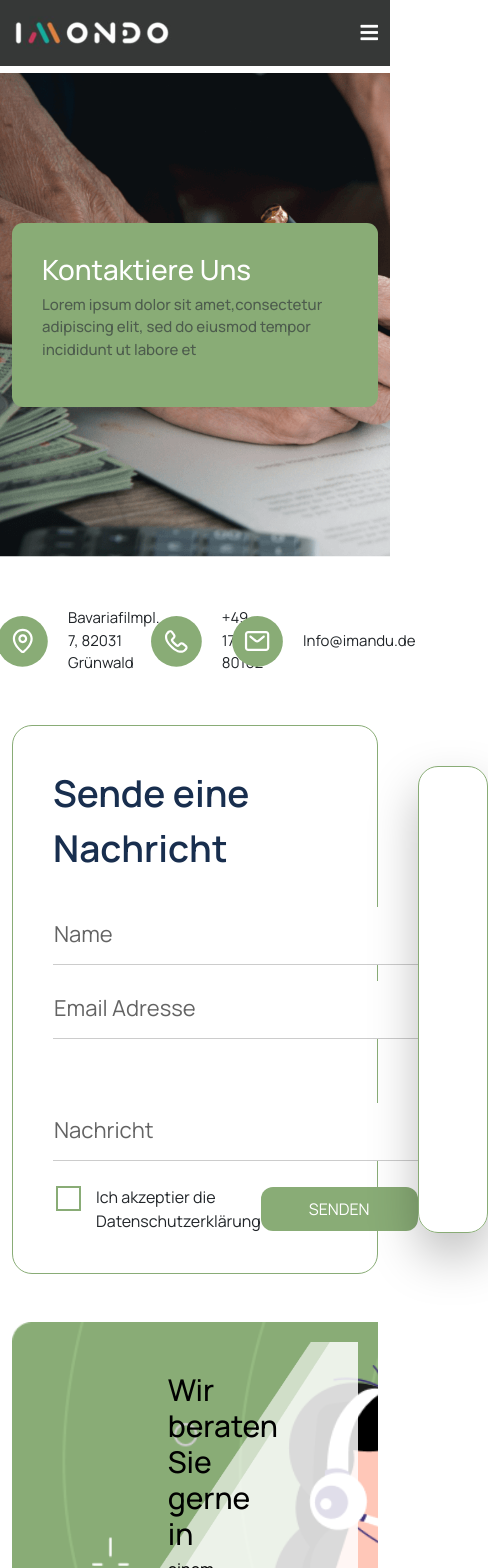
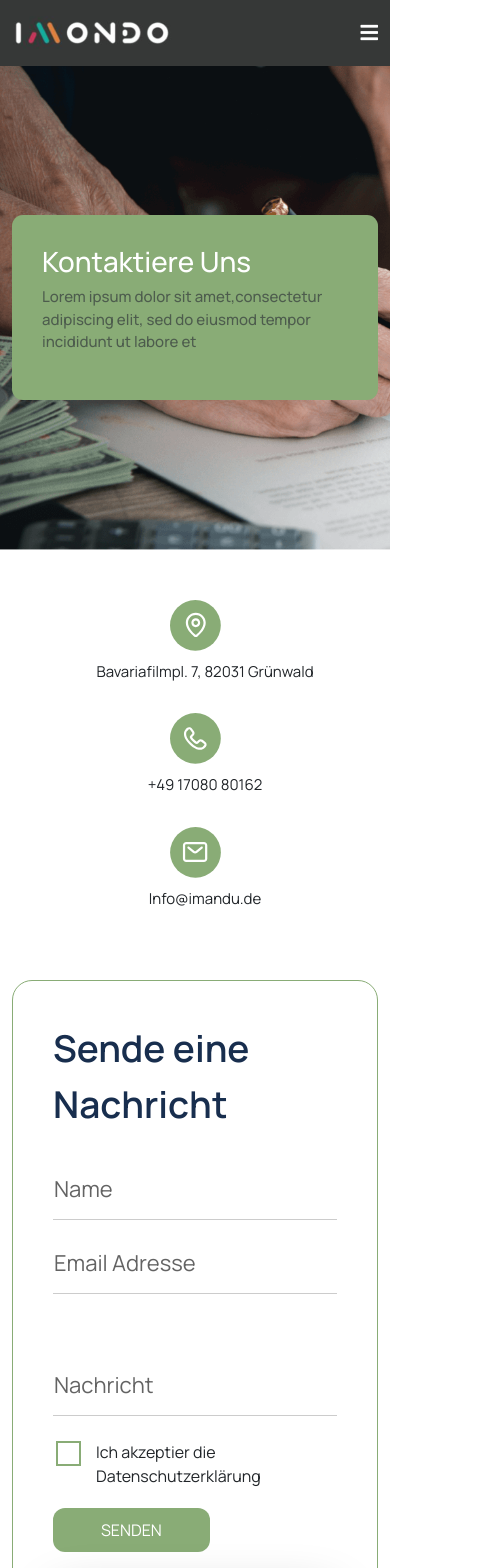
Before and after one commit to rajputrahul445/projectimmo, a React (Create React App) app: page /contact in a window 390 px wide. Shown: the top 1568 px of the page, 488 px wide, since content can reach past the window. Built offline with nearby package versions, Linux system fonts and the light colour scheme; grey boxes are pictures that could not be loaded.

Commit message:
design changes

```diff
--- a/public/css/media.css
+++ b/public/css/media.css
@@ -1,4 +1,7 @@
 @media only screen and (max-width: 991px) {
+    body {
+        padding-top: 65px;
+    }
     .mobile{
         display: block;
     }
@@ -77,4 +80,32 @@
     .srvThumbnail {
         padding: 55px 15px;
     }
+    .contact_detail {
+        flex-wrap: wrap;
+        gap: 10px;
+    }
+
+    .contact_detail_content {
+        display: block !important;
+        text-align: center;
+        width: 100%;
+        margin-bottom: 20px;
+    }
+    .contact_detail_content img{
+        margin-bottom: 10px;
+    }
+    .contact_form_content {
+        display: block !important;
+    }
+
+    .contactContentBx {
+        padding: 30px;
+        background-size: 100% 100%;
+    }
+    .contactBtn{
+        flex-wrap: wrap;
+    }
+    .contactBtn button{
+        margin: 20px 0;
+    }
 }
--- a/public/css/style.css
+++ b/public/css/style.css
@@ -318,8 +318,8 @@ section.Bekannt {
 .floatImg {
     position: absolute;
     right: 0;
-    top: 0;
-    max-height: 100%;
+    top: -80px;
+    height: 420px;
 }
 
 .galleryImg {
--- a/src/components/contact.js
+++ b/src/components/contact.js
@@ -79,7 +79,7 @@ const Contact = () => {
                                 </div>
                             </div>
                         </div>
-                        <div className='d-flex justify-content-between align-items-center'>
+                        <div className='d-flex justify-content-between align-items-center contactBtn'>
                             <div className='d-flex align-items-center gap-10'>
                                 <input type='checkbox' name='' id='term'/>
                                 <label htmlFor='term'>Ich akzeptier die Datenschutzerklärung</label>
--- a/src/components/home.js
+++ b/src/components/home.js
@@ -1,7 +1,7 @@
 import React from 'react';
 import AOS from 'aos';
 import 'aos/dist/aos.css';
-AOS.init();
+AOS.init({once: true});
 
 const Home = () => {
   return (
```
